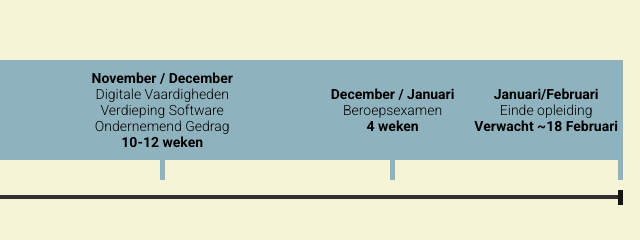
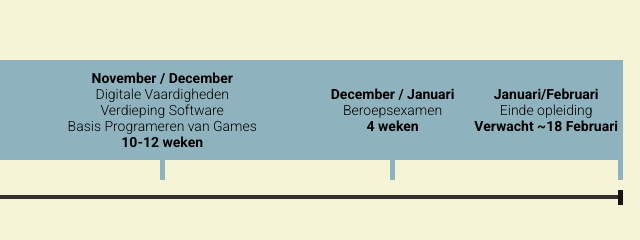
Before and after one commit to daawson/Introductie-AO-2021, a plain HTML site: page index.html in a window 1280 px wide. Shown: the part 199-439 px from the top of the page, 593-1233 px from the left. Drawn offline with Linux system fonts and the light colour scheme.

Commit message:
update
..

```diff
--- a/index.html
+++ b/index.html
@@ -43,7 +43,7 @@
             <div class="bubble-wrap large">
                 <div class="bubble">
                     <b>November / December</b>
-                    <p>Digitale Vaardigheden<br>Verdieping Software <br> Ondernemend Gedrag</p>
+                    <p>Digitale Vaardigheden<br>Verdieping Software <br> Basis Programeren van Games</p>
                     <b>10-12 weken</b>
                 </div>
                 <div class="bubble-line"></div>
```
